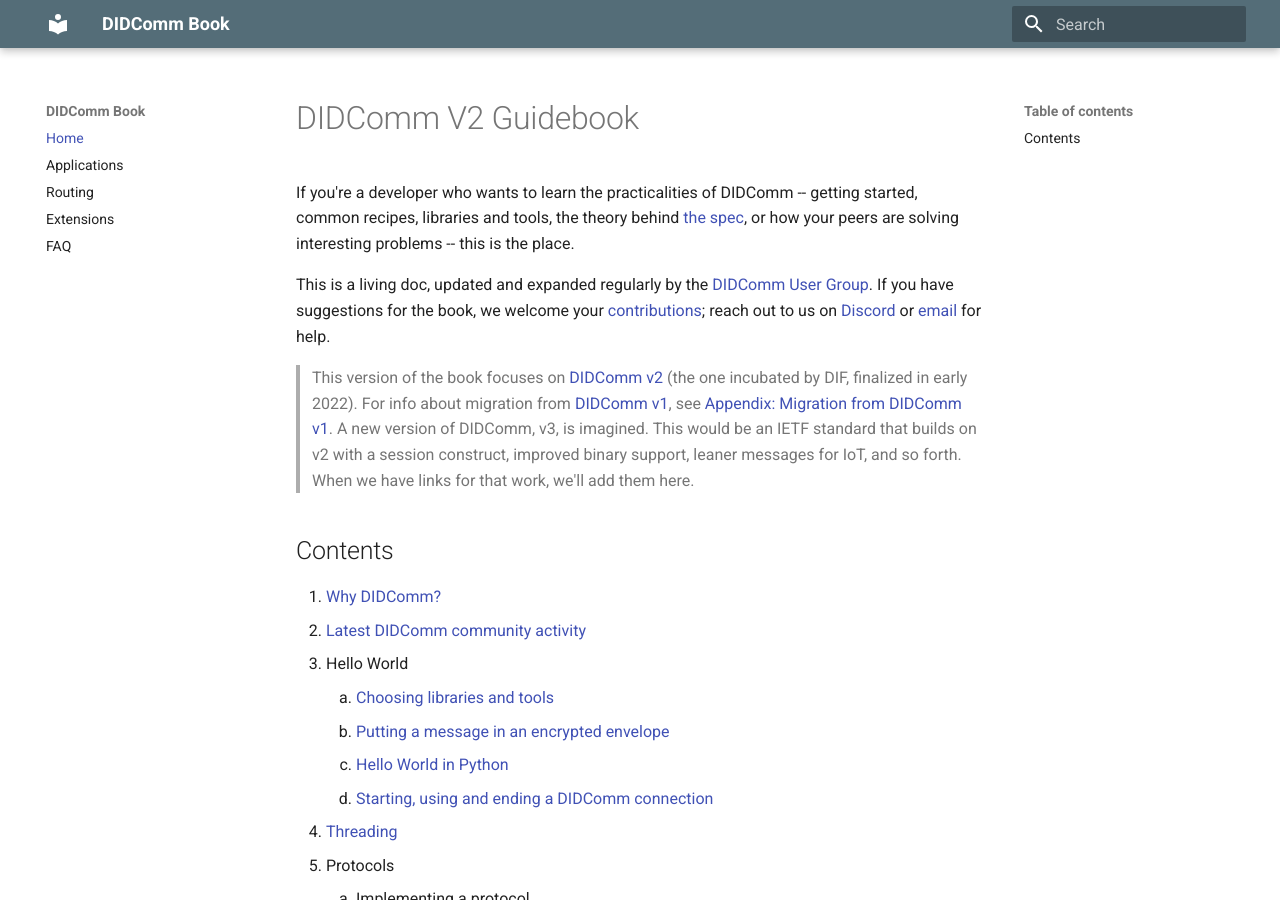
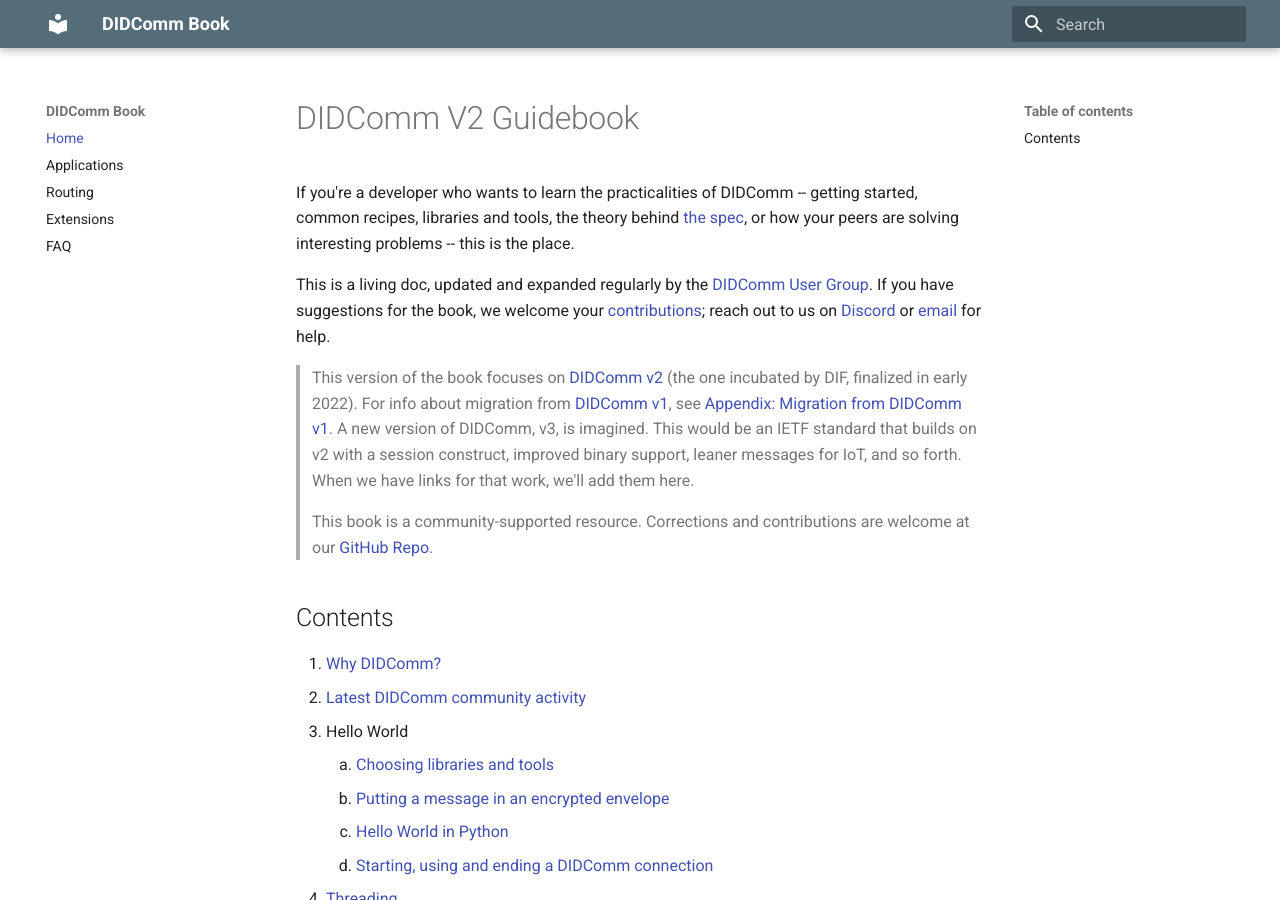
Before and after one commit to decentralized-identity/didcomm-book, an MkDocs documentation site: the page built from docs/index.md, in a window 1280 px wide and 900 px high. Built offline with MkDocs 1.6.1 and Material for MkDocs 9.7.7, drawn with Linux system fonts in a browser that asks for light colours.

Commit message:
Update index.md
note about community support

```diff
--- a/docs/index.md
+++ b/docs/index.md
@@ -5,6 +5,8 @@
 This is a living doc, updated and expanded regularly by the [DIDComm User Group](https://github.com/decentralized-identity/didcomm-usergroup). If you have suggestions for the book, we welcome your [contributions](../maintainer-guide.md); reach out to us on [Discord](https://discord.gg/eNN4Wns6Jb) or [email](https://lists.identity.foundation/g/didcomm-usergroup) for help.
 
 >This version of the book focuses on [DIDComm v2](https://identity.foundation/didcomm-messaging/spec/v2.0/) (the one incubated by DIF, finalized in early 2022). For info about migration from [DIDComm v1](https://github.com/hyperledger/aries-rfcs/tree/main/concepts/0005-didcomm), see [Appendix: Migration from DIDComm v1](migration-v1.md). A new version of DIDComm, v3, is imagined. This would be an IETF standard that builds on v2 with a session construct, improved binary support, leaner messages for IoT, and so forth. When we have links for that work, we'll add them here.
+
+>This book is a community-supported resource. Corrections and contributions are welcome at our [GitHub Repo](https://github.com/decentralized-identity/didcomm-book/).
 
 ## Contents
 
```
